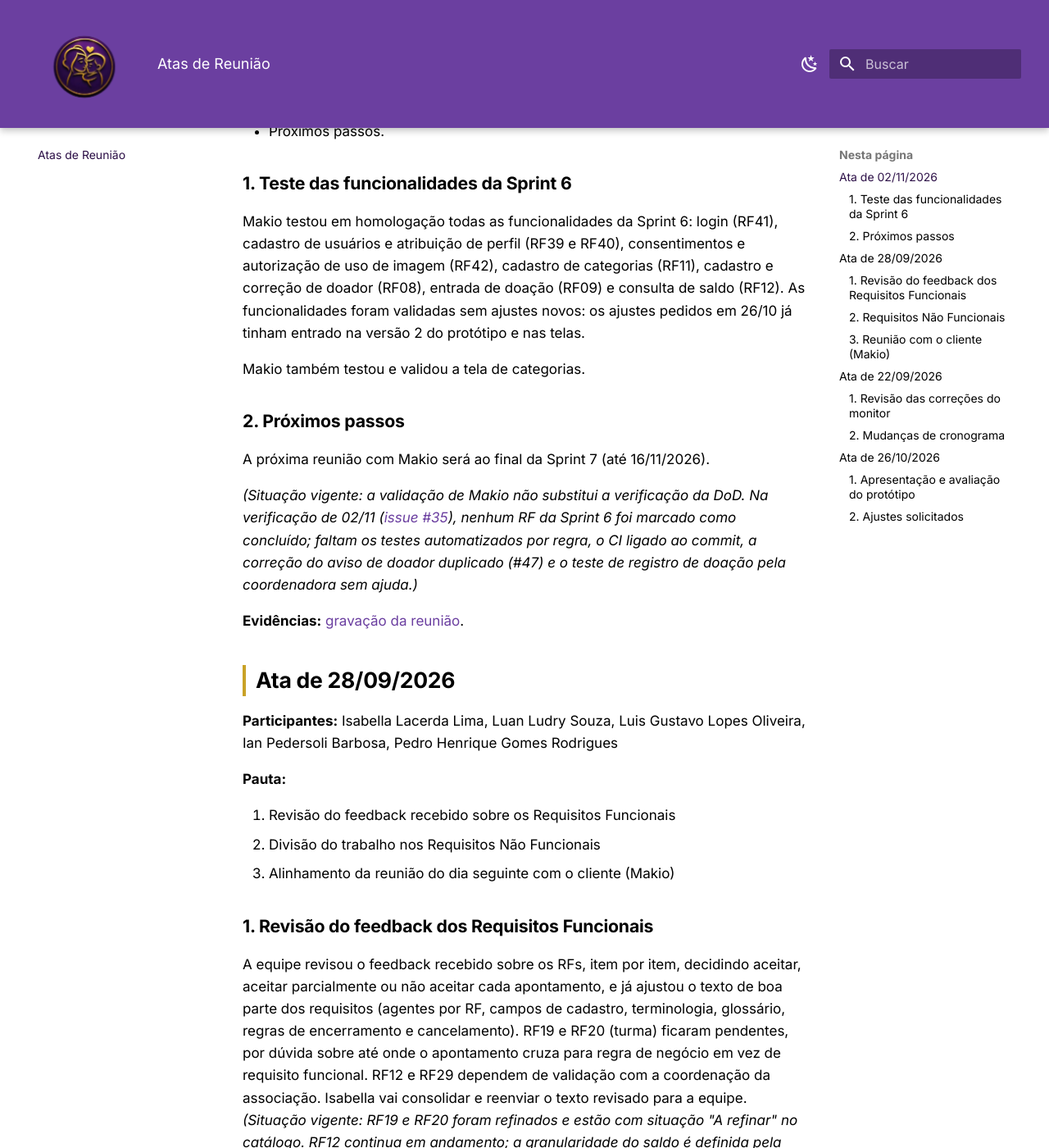
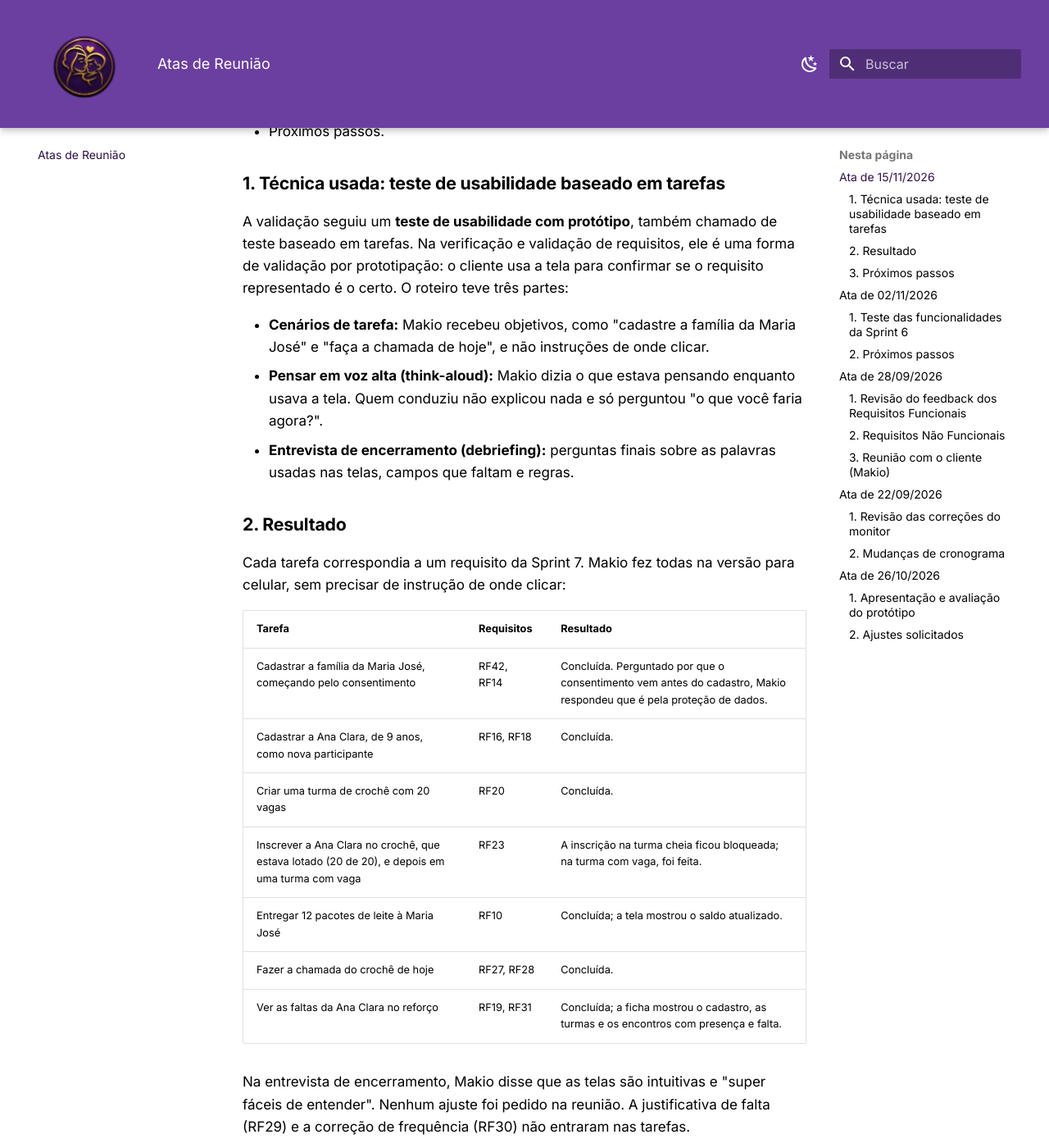
Before and after one commit to mdsreq-fga-unb/REQ-2026.2-T01-MaesGuerreiras, an MkDocs documentation site: the page built from docs/00-atas/index.md, in a window 1280 px wide and 1400 px high, scrolled down 564 px. Shown: the whole window at 82% size. Built offline with MkDocs 1.6.1 and Material for MkDocs 9.7.7, drawn with Linux system fonts in a browser that asks for light colours; some of the changed text lies outside the part shown.

Commit message:
Registra a ata e a gravação da validação da Sprint 7 com Makio (15/11)

```diff
--- a/docs/00-atas/index.md
+++ b/docs/00-atas/index.md
@@ -2,6 +2,56 @@
 
 !!! note "Caráter histórico"
     As atas registram o estado das decisões **no momento em que foram tomadas**. Pendências e encaminhamentos descritos aqui podem ter sido resolvidos posteriormente. O estado vigente de cada requisito, regra ou decisão está no [Catálogo de requisitos](../08-requisitos/index.md) e no [Histórico de evolução](../14-historico/index.md), não nas atas.
+
+## Ata de 15/11/2026
+
+**Participantes:** Isabella, Luan, Luis, Ian, Pedro, Vitor e Makio (representante do cliente).
+
+**Pauta:**
+
+- Validação das funcionalidades da Sprint 7 com Makio.
+- Próximos passos.
+
+### 1. Técnica usada: teste de usabilidade baseado em tarefas
+
+A validação seguiu um **teste de usabilidade com protótipo**, também chamado de teste baseado em
+tarefas. Na verificação e validação de requisitos, ele é uma forma de validação por prototipação:
+o cliente usa a tela para confirmar se o requisito representado é o certo. O roteiro teve três
+partes:
+
+- **Cenários de tarefa:** Makio recebeu objetivos, como "cadastre a família da Maria José" e "faça
+  a chamada de hoje", e não instruções de onde clicar.
+- **Pensar em voz alta (think-aloud):** Makio dizia o que estava pensando enquanto usava a tela.
+  Quem conduziu não explicou nada e só perguntou "o que você faria agora?".
+- **Entrevista de encerramento (debriefing):** perguntas finais sobre as palavras usadas nas telas,
+  campos que faltam e regras.
+
+### 2. Resultado
+
+Cada tarefa correspondia a um requisito da Sprint 7. Makio fez todas na versão para celular, sem
+precisar de instrução de onde clicar:
+
+| Tarefa | Requisitos | Resultado |
+| :--- | :--- | :--- |
+| Cadastrar a família da Maria José, começando pelo consentimento | RF42, RF14 | Concluída. Perguntado por que o consentimento vem antes do cadastro, Makio respondeu que é pela proteção de dados. |
+| Cadastrar a Ana Clara, de 9 anos, como nova participante | RF16, RF18 | Concluída. |
+| Criar uma turma de crochê com 20 vagas | RF20 | Concluída. |
+| Inscrever a Ana Clara no crochê, que estava lotado (20 de 20), e depois em uma turma com vaga | RF23 | A inscrição na turma cheia ficou bloqueada; na turma com vaga, foi feita. |
+| Entregar 12 pacotes de leite à Maria José | RF10 | Concluída; a tela mostrou o saldo atualizado. |
+| Fazer a chamada do crochê de hoje | RF27, RF28 | Concluída. |
+| Ver as faltas da Ana Clara no reforço | RF19, RF31 | Concluída; a ficha mostrou o cadastro, as turmas e os encontros com presença e falta. |
+
+Na entrevista de encerramento, Makio disse que as telas são intuitivas e "super fáceis de
+entender". Nenhum ajuste foi pedido na reunião. A justificativa de falta (RF29) e a correção de
+frequência (RF30) não entraram nas tarefas.
+
+### 3. Próximos passos
+
+- Makio vai testar também a versão para computador e avisar a equipe se encontrar algum problema.
+- A validação não substitui a DoD: os RFs da Sprint 7 só são concluídos depois da verificação da
+  DoD ([issue #65](https://github.com/mdsreq-fga-unb/REQ-2026.2-T01-MaesGuerreiras/issues/65)).
+
+**Evidências:** [gravação da reunião](../00-evidencias/index.md#validacao-da-sprint-7-com-makio-15112026).
 
 ## Ata de 02/11/2026
 
```
Also changed, not shown: docs/00-evidencias/index.md (+7 -0 lines).
